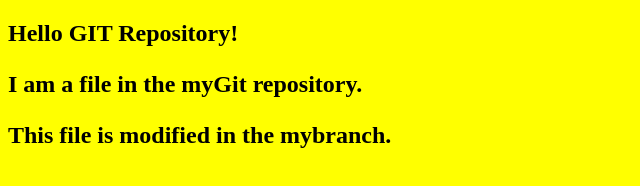
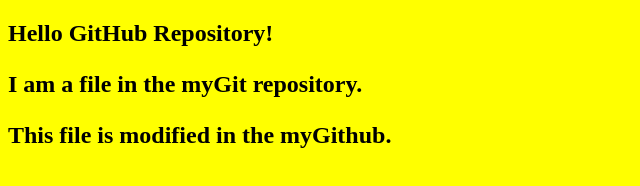
Before and after one commit to ahhughesdallas/ahd-repo, a plain HTML site: page index.html in a window 1280 px wide. Shown: the whole page, without its empty margins (0-640 px from the left). Drawn offline with Linux system fonts and the light colour scheme.

Commit message:
Updated for entry in GitHub
I changed the h2 code GIT to GitHub and an extra h2 to say "This file is modified in the myGitHub.

```diff
--- a/index.html
+++ b/index.html
@@ -5,8 +5,8 @@
 <title>Hello GIT!</title>
 </head>
 <body>
-<h2>Hello GIT Repository!<h2>
+<h2>Hello GitHub Repository!<h2>
 <p>I am a file in the myGit repository.</p>
-<p>This file is modified in the mybranch.</p>
+<p>This file is modified in the myGithub.</p>
 </body>
 </html>
```
